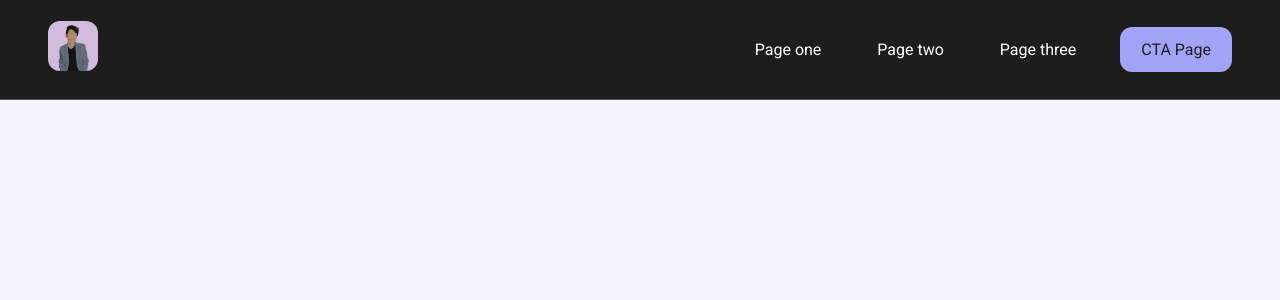
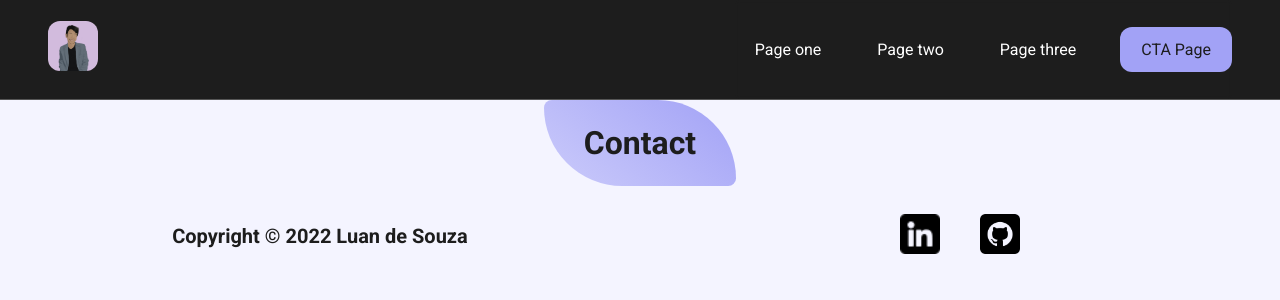
Before and after one commit to luansjourney/luandesouza.xyz-react, a React (Create React App) app: page /contact in a window 1280 px wide. Shown: the top 300 px of the page. Built offline with nearby package versions, Linux system fonts and the light colour scheme.

Commit message:
Footer section: Added

```diff
--- a/src/App.jsx
+++ b/src/App.jsx
@@ -1,7 +1,7 @@
 //#region components-layout-pages imports
 import Layout from "./Layouts/Layout";
 import Home from "./Pages/Home";
-import PageCTA from "./Pages/PageCTA";
+import Contact from "./Pages/Contact";
 import PageOne from "./Pages/PageOne";
 //#endregion
 //#region library imports
@@ -16,7 +16,7 @@ function App() {
           </Route>
           <Route path="/page-one" element={<PageOne />}>
           </Route>
-          <Route path="/page-cta" element={<PageCTA />}>
+          <Route path="/contact" element={<Contact />}>
           </Route>
         </Routes>
     </Layout>
--- a/src/Assets/Styles/components/_card.scss
+++ b/src/Assets/Styles/components/_card.scss
@@ -19,8 +19,6 @@
     width: 100%;
     height: 100%;
     z-index: 1;
-
-
   }
 
   h3 {
--- /dev/null
+++ b/src/Assets/Styles/components/atoms/_social.scss
@@ -0,0 +1,24 @@
+.social-container {
+
+    padding: 0 20px;
+
+    @media (max-width: 520px) {
+        padding: 0 10px;
+    }
+
+    img {
+        width: 40px;
+        height: 40px;
+
+        &:hover {
+            border: 5px $primary solid;
+            border-radius: 15px;
+            transition: 0.15s ease-in-out;
+
+            @media (max-width: 520px) {
+                border: 2.5px $primary solid;
+                border-radius: 10px;
+            }
+        }
+    }
+}
--- a/src/Assets/Styles/layout/_footer.scss
+++ b/src/Assets/Styles/layout/_footer.scss
@@ -1,3 +1,32 @@
 footer {
-    text-align: center;
+    height: 100px;
+    position: relative;
+    bottom: 0;
+    right: 0;
+    left: 0;
+    display: flex;
+    justify-content: center;
+    align-items: center;
+
+
+    .copy {
+        width: 100%;
+        text-align: center;
+        font-size: 1.25rem;
+        font-weight: bold;
+
+        @media (max-width: 520px) {
+            font-size: 1.3rem;
+        }
+
+        @media (max-width: 320px) {
+            font-size: 1rem;
+        }
+    }
+
+    .links-container {
+        display: flex;
+        justify-content: center;
+        width: 100%;
+    }
 }
--- a/src/Assets/Styles/main.scss
+++ b/src/Assets/Styles/main.scss
@@ -19,5 +19,6 @@
 //atoms
 @import "./components/atoms/button";
 @import "./components/atoms/techbox";
+@import "./components/atoms/social";
 
 //pages
--- a/src/Components/Card.jsx
+++ b/src/Components/Card.jsx
@@ -38,8 +38,8 @@ function Card(props) {
           : <p> Blank </p>}
         </ModalBody>
         <ModalFooter>
-          <a href='https://google.com' rel='noreferrer' target="_blank" onClick={ () => setShowModal(false)} ><img src={webIcon} alt="website icon link" /></a>
-          <a href='https://github.com'  rel='noreferrer'  target="_blank"  onClick={ () => setShowModal(false)} ><img src={githubIcon} alt="github icon link" /></a>
+          <a href='https://google.com' rel='noreferrer noopener' target="_blank" onClick={ () => setShowModal(false)} ><img src={webIcon} alt="website icon link" /></a>
+          <a href='https://github.com'  rel='noreferrer noopener'  target="_blank"  onClick={ () => setShowModal(false)} ><img src={githubIcon} alt="github icon link" /></a>
         </ModalFooter>
       </Modal>
     </>
--- a/src/Components/Footer.jsx
+++ b/src/Components/Footer.jsx
@@ -1,8 +1,17 @@
-import React from 'react'
+import Social from './atoms/Social';
+
+import liImg from '../Assets/Images/linkedin.png'
+import ghImg from '../Assets/Images/github.png'
 
 function Footer() {
   return (
-    <footer>Footer</footer>
+    <footer>
+      <div className='copy'><p>Copyright &copy; 2022 Luan de Souza</p></div>
+      <div className='links-container'>
+        <Social image={liImg} altText="LinkedIn Logo" link="https://www.linkedin.com/in/dsluan/" />
+        <Social image={ghImg} altText="Github Logo" link="https://github.com/luansjourney" />
+      </div>
+    </footer>
   )
 }
 
--- /dev/null
+++ b/src/Components/atoms/Social.jsx
@@ -0,0 +1,11 @@
+import React from 'react'
+
+function Social(props) {
+  return (
+    <div className='social-container'>
+        <a href={props.link} rel='noreferrer noopener' target="_blank"><img src={props.image} alt={props.altText} /></a>
+    </div>
+  )
+}
+
+export default Social;
--- a/src/Layouts/Layout.jsx
+++ b/src/Layouts/Layout.jsx
@@ -8,6 +8,7 @@ function Layout({children}) {
         <main className='container'>
             {children}
         </main>
+        <Footer />
     </>
   )
 }
--- /dev/null
+++ b/src/Pages/Contact.jsx
@@ -0,0 +1,8 @@
+
+function Contact() {
+  return (
+    <h1 className='h1'>Contact</h1>
+  )
+}
+
+export default Contact;
--- a/src/Pages/PageCTA.jsx
+++ /dev/null
@@ -1,9 +0,0 @@
-import React from 'react'
-
-function PageCTA() {
-  return (
-    <h1 className='h1'>PageCTA</h1>
-  )
-}
-
-export default PageCTA
```
Also changed, not shown: src/Assets/Images/linkedin.png (added).
